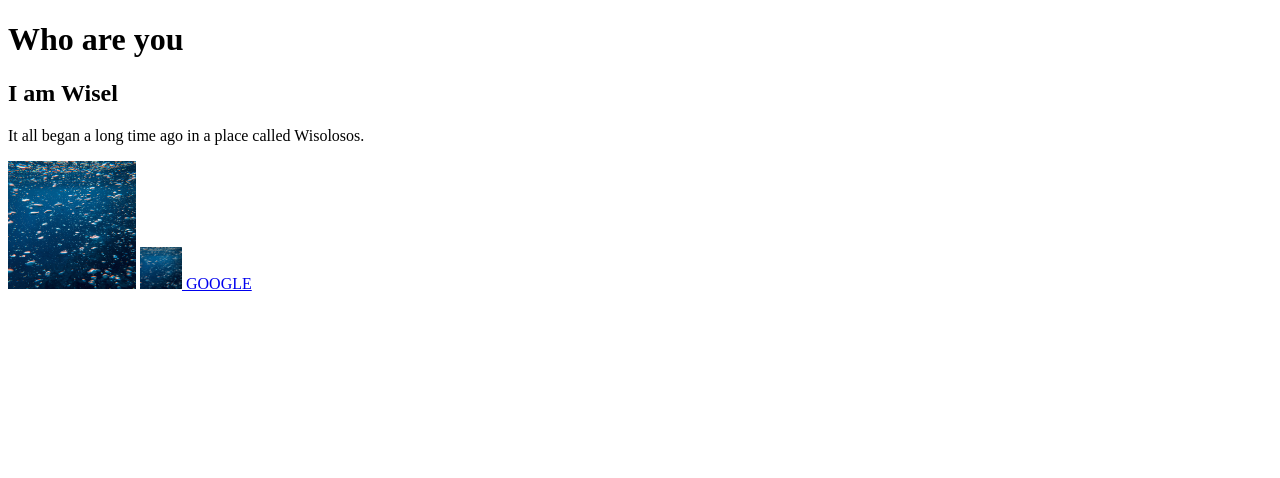
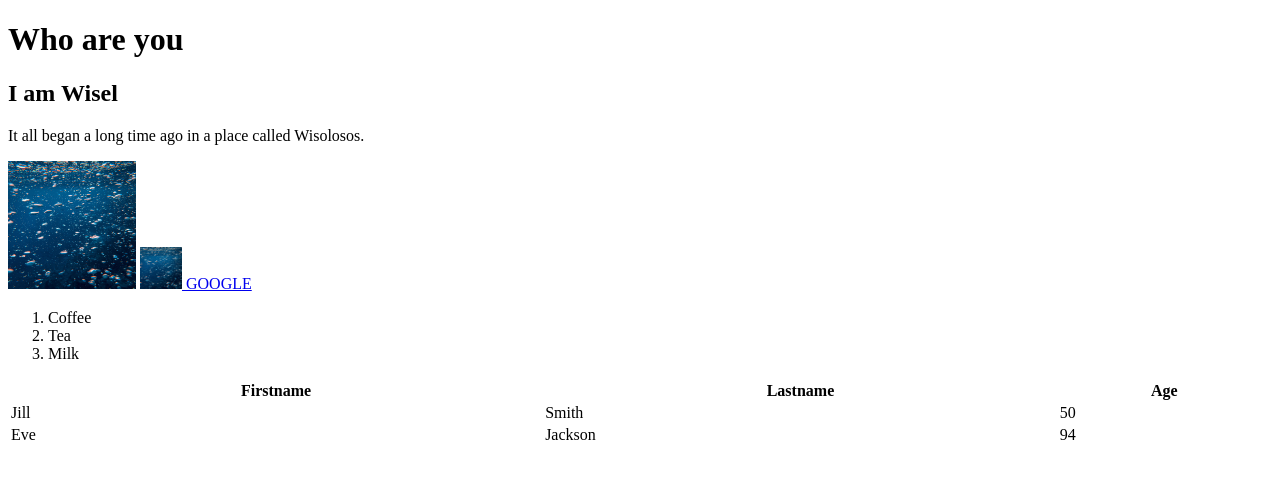
Before and after one commit to dominik-bregovic/.io, a plain HTML site: page index.html in a window 1280 px wide. Drawn offline with Linux system fonts and the light colour scheme.

Commit message:
Update index.html

```diff
--- a/index.html
+++ b/index.html
@@ -15,7 +15,31 @@
   <img src="images/pexels-francesco-ungaro-4620496.jpg" alt="HTML tutorial" style="width:42px;height:42px;">
 </a>
 
-<a href="https://www.google.at/">GOOGLE</a>
+<a href="https://www.google.at/" target="_blank">GOOGLE</a>
+
+<ol>
+  <li>Coffee</li>
+  <li>Tea</li>
+  <li>Milk</li>
+</ol>
+
+<table style="width:100%">
+  <tr>
+    <th>Firstname</th>
+    <th>Lastname</th>
+    <th>Age</th>
+  </tr>
+  <tr>
+    <td>Jill</td>
+    <td>Smith</td>
+    <td>50</td>
+  </tr>
+  <tr>
+    <td>Eve</td>
+    <td>Jackson</td>
+    <td>94</td>
+  </tr>
+</table>
 
 
 
```
